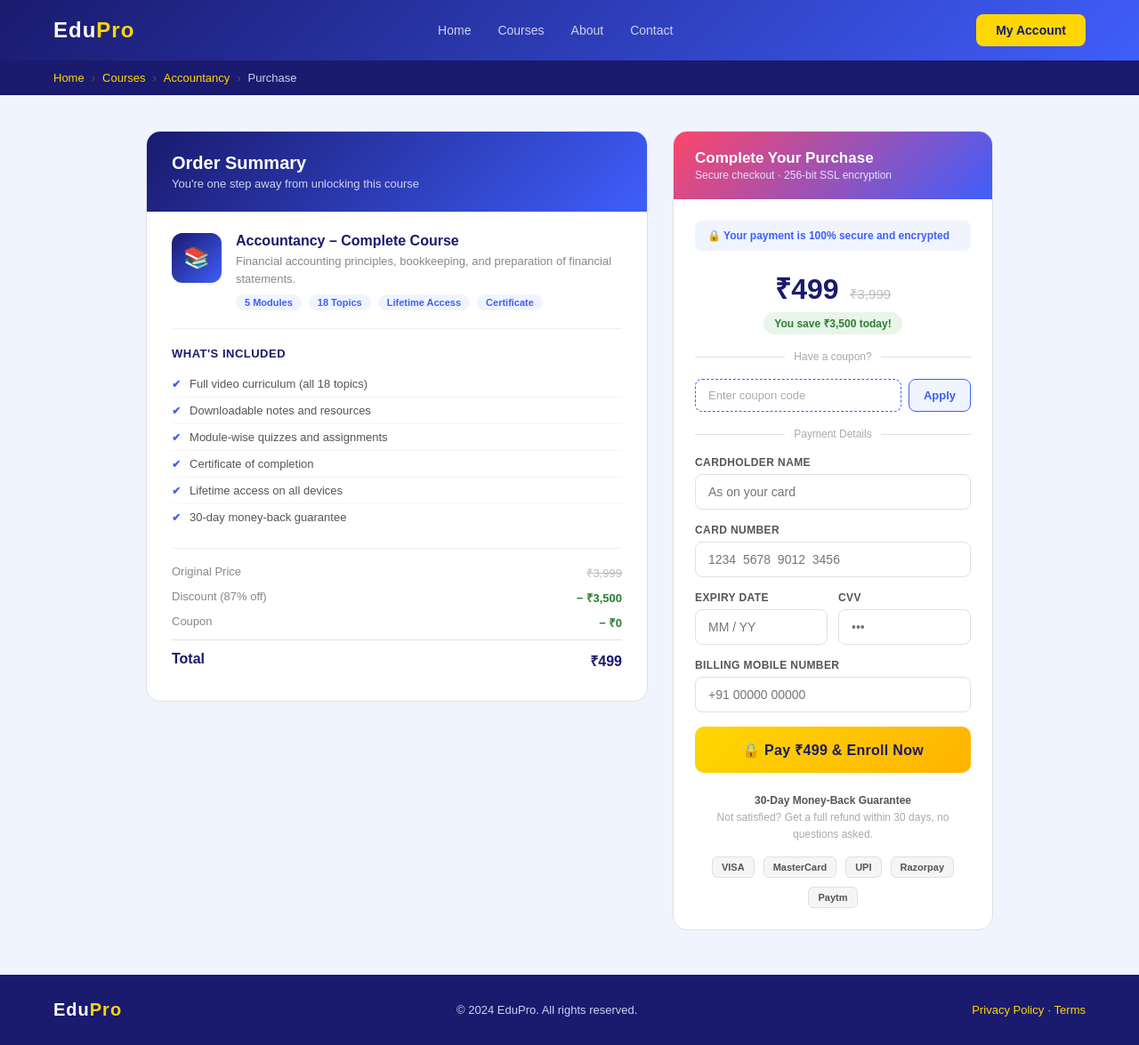
After one commit to Avneesh-shrivastava/core, a Django app: template edu/templates/purchase.html in a window 1280 px wide. The commit adds this page. Shown: the whole page at 89% size. Run offline with Django 5.2, Linux system fonts and the light colour scheme; the template is opened without the code that fills it, so the values that code supplies are empty.

Commit message:
Added course purchase page

```diff
--- /dev/null
+++ b/edu/templates/purchase.html
@@ -0,0 +1,440 @@
+<!DOCTYPE html>
+<html lang="en">
+<head>
+    <meta charset="UTF-8">
+    <meta name="viewport" content="width=device-width, initial-scale=1.0">
+    <title>Purchase Course | EduPro</title>
+    <style>
+        * { margin: 0; padding: 0; box-sizing: border-box; }
+        body { font-family: Arial, sans-serif; background-color: #f0f4ff; color: #333; }
+
+        /* ── NAVBAR ── */
+        nav {
+            background: linear-gradient(135deg, #1a1a6e, #3f5efb);
+            padding: 16px 60px;
+            display: flex;
+            justify-content: space-between;
+            align-items: center;
+            position: sticky;
+            top: 0;
+            z-index: 100;
+        }
+        .logo { font-size: 24px; font-weight: 700; color: #fff; letter-spacing: 1px; }
+        .logo span { color: #ffd700; }
+        .nav-links { list-style: none; display: flex; gap: 30px; }
+        .nav-links a { color: #cdd3f0; text-decoration: none; font-size: 14px; transition: color 0.2s; }
+        .nav-links a:hover { color: #ffd700; }
+        .nav-btn {
+            background: #ffd700; color: #1a1a6e; border: none;
+            padding: 10px 22px; border-radius: 8px; font-size: 14px; font-weight: 700; cursor: pointer;
+        }
+
+        /* ── BREADCRUMB ── */
+        .breadcrumb-bar {
+            background: #1a1a6e;
+            padding: 12px 60px;
+            font-size: 13px;
+            color: #cdd3f0;
+            display: flex;
+            align-items: center;
+            gap: 8px;
+        }
+        .breadcrumb-bar a { color: #ffd700; text-decoration: none; }
+        .breadcrumb-bar .sep { color: #555; }
+
+        /* ── PAGE WRAPPER ── */
+        .page-wrapper {
+            max-width: 1000px;
+            margin: 40px auto;
+            padding: 0 24px;
+            display: grid;
+            grid-template-columns: 1fr 360px;
+            gap: 28px;
+            align-items: start;
+        }
+
+        /* ── LEFT: ORDER SUMMARY ── */
+        .order-summary {
+            background: #fff;
+            border-radius: 16px;
+            border: 1px solid #e0e0e0;
+            overflow: hidden;
+        }
+        .order-summary-header {
+            background: linear-gradient(135deg, #1a1a6e, #3f5efb);
+            padding: 24px 28px;
+            color: #fff;
+        }
+        .order-summary-header h2 {
+            font-size: 20px;
+            font-weight: 700;
+            margin-bottom: 4px;
+        }
+        .order-summary-header p {
+            font-size: 13px;
+            color: #cdd3f0;
+        }
+        .order-body { padding: 24px 28px; }
+
+        /* course row */
+        .course-row {
+            display: flex;
+            gap: 16px;
+            align-items: flex-start;
+            padding-bottom: 20px;
+            border-bottom: 1px solid #f0f0f0;
+            margin-bottom: 20px;
+        }
+        .course-icon {
+            width: 56px; height: 56px;
+            background: linear-gradient(135deg, #1a1a6e, #3f5efb);
+            border-radius: 12px;
+            display: flex; align-items: center; justify-content: center;
+            font-size: 24px;
+            flex-shrink: 0;
+        }
+        .course-info h3 { font-size: 16px; font-weight: 700; color: #1a1a6e; margin-bottom: 4px; }
+        .course-info p { font-size: 13px; color: #888; line-height: 1.5; }
+        .course-tags { display: flex; gap: 8px; margin-top: 8px; flex-wrap: wrap; }
+        .course-tag {
+            background: #f0f4ff; color: #3f5efb;
+            font-size: 11px; font-weight: 600;
+            padding: 3px 10px; border-radius: 20px;
+        }
+
+        /* includes list */
+        .includes-title {
+            font-size: 13px; font-weight: 700; color: #1a1a6e;
+            margin-bottom: 12px; text-transform: uppercase; letter-spacing: 0.5px;
+        }
+        .includes-list { list-style: none; margin-bottom: 20px; }
+        .includes-list li {
+            font-size: 13px; color: #555;
+            padding: 7px 0;
+            border-bottom: 1px solid #f5f5f5;
+            display: flex; align-items: center; gap: 10px;
+        }
+        .includes-list li:last-child { border-bottom: none; }
+        .includes-list li::before { content: "✔"; color: #3f5efb; font-weight: 700; font-size: 12px; }
+
+        /* price breakdown */
+        .price-breakdown { border-top: 1px solid #f0f0f0; padding-top: 18px; }
+        .price-row {
+            display: flex; justify-content: space-between;
+            font-size: 13px; color: #888; margin-bottom: 10px;
+        }
+        .price-row.total {
+            font-size: 16px; font-weight: 700; color: #1a1a6e;
+            border-top: 1px solid #e0e0e0;
+            padding-top: 12px; margin-top: 4px;
+        }
+        .price-row .strike { text-decoration: line-through; color: #bbb; }
+        .price-row .discount { color: #2e7d32; font-weight: 700; }
+
+        /* ── RIGHT: PAYMENT FORM ── */
+        .payment-card {
+            background: #fff;
+            border-radius: 16px;
+            border: 1px solid #e0e0e0;
+            overflow: hidden;
+            position: sticky;
+            top: 90px;
+        }
+        .payment-header {
+            background: linear-gradient(135deg, #fc466b, #3f5efb);
+            padding: 20px 24px;
+            color: #fff;
+        }
+        .payment-header h3 { font-size: 17px; font-weight: 700; margin-bottom: 2px; }
+        .payment-header p { font-size: 12px; color: #e0e0ff; }
+        .payment-body { padding: 24px; }
+
+        .secure-badge {
+            display: flex; align-items: center; gap: 8px;
+            background: #f0f4ff; border-radius: 8px;
+            padding: 10px 14px; margin-bottom: 20px;
+            font-size: 12px; color: #3f5efb; font-weight: 600;
+        }
+
+        .form-group { margin-bottom: 16px; }
+        .form-group label {
+            display: block; font-size: 12px; font-weight: 700;
+            color: #555; margin-bottom: 6px; text-transform: uppercase; letter-spacing: 0.4px;
+        }
+        .form-group input, .form-group select {
+            width: 100%; padding: 11px 14px;
+            border: 1px solid #e0e0e0; border-radius: 8px;
+            font-size: 14px; color: #333;
+            outline: none; transition: border 0.2s;
+            background: #fff;
+        }
+        .form-group input:focus, .form-group select:focus {
+            border-color: #3f5efb;
+            box-shadow: 0 0 0 3px rgba(63,94,251,0.08);
+        }
+        .form-row { display: grid; grid-template-columns: 1fr 1fr; gap: 12px; }
+
+        .divider {
+            display: flex; align-items: center; gap: 10px;
+            margin: 18px 0; font-size: 12px; color: #aaa;
+        }
+        .divider::before, .divider::after {
+            content: ""; flex: 1; height: 1px; background: #e0e0e0;
+        }
+
+        /* coupon */
+        .coupon-row { display: flex; gap: 8px; margin-bottom: 18px; }
+        .coupon-row input {
+            flex: 1; padding: 10px 14px;
+            border: 1px dashed #3f5efb; border-radius: 8px;
+            font-size: 13px; outline: none; color: #333;
+        }
+        .coupon-row input::placeholder { color: #aaa; }
+        .coupon-btn {
+            background: #f0f4ff; color: #3f5efb;
+            border: 1px solid #3f5efb; border-radius: 8px;
+            padding: 10px 16px; font-size: 13px; font-weight: 700;
+            cursor: pointer; white-space: nowrap;
+        }
+        .coupon-btn:hover { background: #3f5efb; color: #fff; }
+
+        /* price display */
+        .final-price {
+            text-align: center; margin-bottom: 16px;
+        }
+        .final-price .amount {
+            font-size: 32px; font-weight: 800; color: #1a1a6e;
+        }
+        .final-price .original {
+            font-size: 15px; color: #bbb; text-decoration: line-through; margin-left: 8px;
+        }
+        .final-price .save-tag {
+            display: inline-block; margin-top: 6px;
+            background: #e8f5e9; color: #2e7d32;
+            font-size: 12px; font-weight: 700;
+            padding: 4px 12px; border-radius: 20px;
+        }
+
+        /* buy button */
+        .buy-btn {
+            width: 100%; padding: 15px;
+            background: linear-gradient(135deg, #ffd700, #ffb300);
+            color: #1a1a6e; border: none; border-radius: 10px;
+            font-size: 16px; font-weight: 800; cursor: pointer;
+            margin-bottom: 10px; transition: opacity 0.2s;
+            letter-spacing: 0.3px;
+        }
+        .buy-btn:hover { opacity: 0.9; }
+
+        .guarantee {
+            text-align: center; font-size: 12px; color: #aaa; margin-top: 12px;
+            line-height: 1.6;
+        }
+        .guarantee strong { color: #555; }
+
+        /* payment icons */
+        .payment-icons {
+            display: flex; justify-content: center; gap: 10px;
+            margin-top: 14px; flex-wrap: wrap;
+        }
+        .pay-icon {
+            background: #f5f5f5; border: 1px solid #e0e0e0;
+            border-radius: 6px; padding: 5px 10px;
+            font-size: 11px; font-weight: 700; color: #555;
+        }
+
+        /* ── FOOTER ── */
+        footer {
+            background: #1a1a6e; color: #cdd3f0;
+            padding: 28px 60px; margin-top: 50px;
+            display: flex; justify-content: space-between; align-items: center;
+            font-size: 13px;
+        }
+        footer a { color: #ffd700; text-decoration: none; }
+
+        /* ── RESPONSIVE ── */
+        @media (max-width: 768px) {
+            nav { padding: 14px 20px; }
+            .nav-links { display: none; }
+            .breadcrumb-bar { padding: 10px 20px; }
+            .page-wrapper { grid-template-columns: 1fr; padding: 0 16px; margin: 24px auto; }
+            .payment-card { position: static; }
+            footer { flex-direction: column; gap: 10px; text-align: center; padding: 24px 20px; }
+        }
+    </style>
+</head>
+<body>
+
+<!-- NAVBAR -->
+<nav>
+    <div class="logo">Edu<span>Pro</span></div>
+    <ul class="nav-links">
+        <li><a href="#">Home</a></li>
+        <li><a href="#">Courses</a></li>
+        <li><a href="#">About</a></li>
+        <li><a href="#">Contact</a></li>
+    </ul>
+    <button class="nav-btn">My Account</button>
+</nav>
+
+<!-- BREADCRUMB -->
+<div class="breadcrumb-bar">
+    <a href="#">Home</a>
+    <span class="sep">›</span>
+    <a href="#">Courses</a>
+    <span class="sep">›</span>
+    <a href="#">Accountancy</a>
+    <span class="sep">›</span>
+    <span>Purchase</span>
+</div>
+
+<!-- MAIN -->
+<div class="page-wrapper">
+
+    <!-- LEFT: ORDER SUMMARY -->
+    <div class="order-summary">
+        <div class="order-summary-header">
+            <h2>Order Summary</h2>
+            <p>You're one step away from unlocking this course</p>
+        </div>
+        <div class="order-body">
+
+            <!-- Course Row -->
+            <div class="course-row">
+                <div class="course-icon">📚</div>
+                <div class="course-info">
+                    <h3>Accountancy – Complete Course</h3>
+                    <p>Financial accounting principles, bookkeeping, and preparation of financial statements.</p>
+                    <div class="course-tags">
+                        <span class="course-tag">5 Modules</span>
+                        <span class="course-tag">18 Topics</span>
+                        <span class="course-tag">Lifetime Access</span>
+                        <span class="course-tag">Certificate</span>
+                    </div>
+                </div>
+            </div>
+
+            <!-- What's Included -->
+            <div class="includes-title">What's Included</div>
+            <ul class="includes-list">
+                <li>Full video curriculum (all 18 topics)</li>
+                <li>Downloadable notes and resources</li>
+                <li>Module-wise quizzes and assignments</li>
+                <li>Certificate of completion</li>
+                <li>Lifetime access on all devices</li>
+                <li>30-day money-back guarantee</li>
+            </ul>
+
+            <!-- Price Breakdown -->
+            <div class="price-breakdown">
+                <div class="price-row">
+                    <span>Original Price</span>
+                    <span class="strike">₹3,999</span>
+                </div>
+                <div class="price-row">
+                    <span>Discount (87% off)</span>
+                    <span class="discount">− ₹3,500</span>
+                </div>
+                <div class="price-row">
+                    <span>Coupon</span>
+                    <span class="discount">− ₹0</span>
+                </div>
+                <div class="price-row total">
+                    <span>Total</span>
+                    <span>₹499</span>
+                </div>
+            </div>
+
+        </div>
+    </div>
+
+    <!-- RIGHT: PAYMENT FORM -->
+    <div class="payment-card">
+        <div class="payment-header">
+            <h3>Complete Your Purchase</h3>
+            <p>Secure checkout · 256-bit SSL encryption</p>
+        </div>
+        <div class="payment-body">
+
+            <div class="secure-badge">
+                🔒 Your payment is 100% secure and encrypted
+            </div>
+
+            <div class="final-price">
+                <span class="amount">₹499</span>
+                <span class="original">₹3,999</span>
+                <br>
+                <span class="save-tag">You save ₹3,500 today!</span>
+            </div>
+
+            <!-- Coupon Code -->
+            <div class="divider">Have a coupon?</div>
+            <div class="coupon-row">
+                <input type="text" placeholder="Enter coupon code">
+                <button class="coupon-btn">Apply</button>
+            </div>
+
+            <!-- Payment Form -->
+            <form method="POST">
+                {% csrf_token %}
+
+                <div class="divider">Payment Details</div>
+
+                <div class="form-group">
+                    <label>Cardholder Name</label>
+                    <input type="text" name="card_name" placeholder="As on your card" required>
+                </div>
+
+                <div class="form-group">
+                    <label>Card Number</label>
+                    <input type="text" name="card_number" placeholder="1234  5678  9012  3456" maxlength="19" required>
+                </div>
+
+                <div class="form-row">
+                    <div class="form-group">
+                        <label>Expiry Date</label>
+                        <input type="text" name="expiry" placeholder="MM / YY" maxlength="7" required>
+                    </div>
+                    <div class="form-group">
+                        <label>CVV</label>
+                        <input type="text" name="cvv" placeholder="•••" maxlength="3" required>
+                    </div>
+                </div>
+
+                <div class="form-group">
+                    <label>Billing Mobile Number</label>
+                    <input type="text" name="phone" placeholder="+91 00000 00000" required>
+                </div>
+
+                <button type="submit" class="buy-btn">
+                    🔒 Pay ₹499 &amp; Enroll Now
+                </button>
+            </form>
+
+            <div class="guarantee">
+                <strong>30-Day Money-Back Guarantee</strong><br>
+                Not satisfied? Get a full refund within 30 days, no questions asked.
+            </div>
+
+            <div class="payment-icons">
+                <span class="pay-icon">VISA</span>
+                <span class="pay-icon">MasterCard</span>
+                <span class="pay-icon">UPI</span>
+                <span class="pay-icon">Razorpay</span>
+                <span class="pay-icon">Paytm</span>
+            </div>
+
+        </div>
+    </div>
+
+</div>
+
+<!-- FOOTER -->
+<footer>
+    <div class="logo" style="font-size:20px;">Edu<span>Pro</span></div>
+    <div>© 2024 EduPro. All rights reserved.</div>
+    <div><a href="#">Privacy Policy</a> · <a href="#">Terms</a></div>
+</footer>
+
+</body>
+</html>
--- a/edu/templates/videos.html
+++ b/edu/templates/videos.html
@@ -363,7 +363,7 @@
                 <span id="progress-pct">{{progress}}% complete</span>
             </div>
             <div class="progress-track">
-                <div class="progress-fill" id="progress-fill" style="width: {{progress}}%"></div>
+                <div class="progress-fill" id="progress-fill" style="width:{{progress}}%"></div>
             </div>
         </div>
     </div>
```
